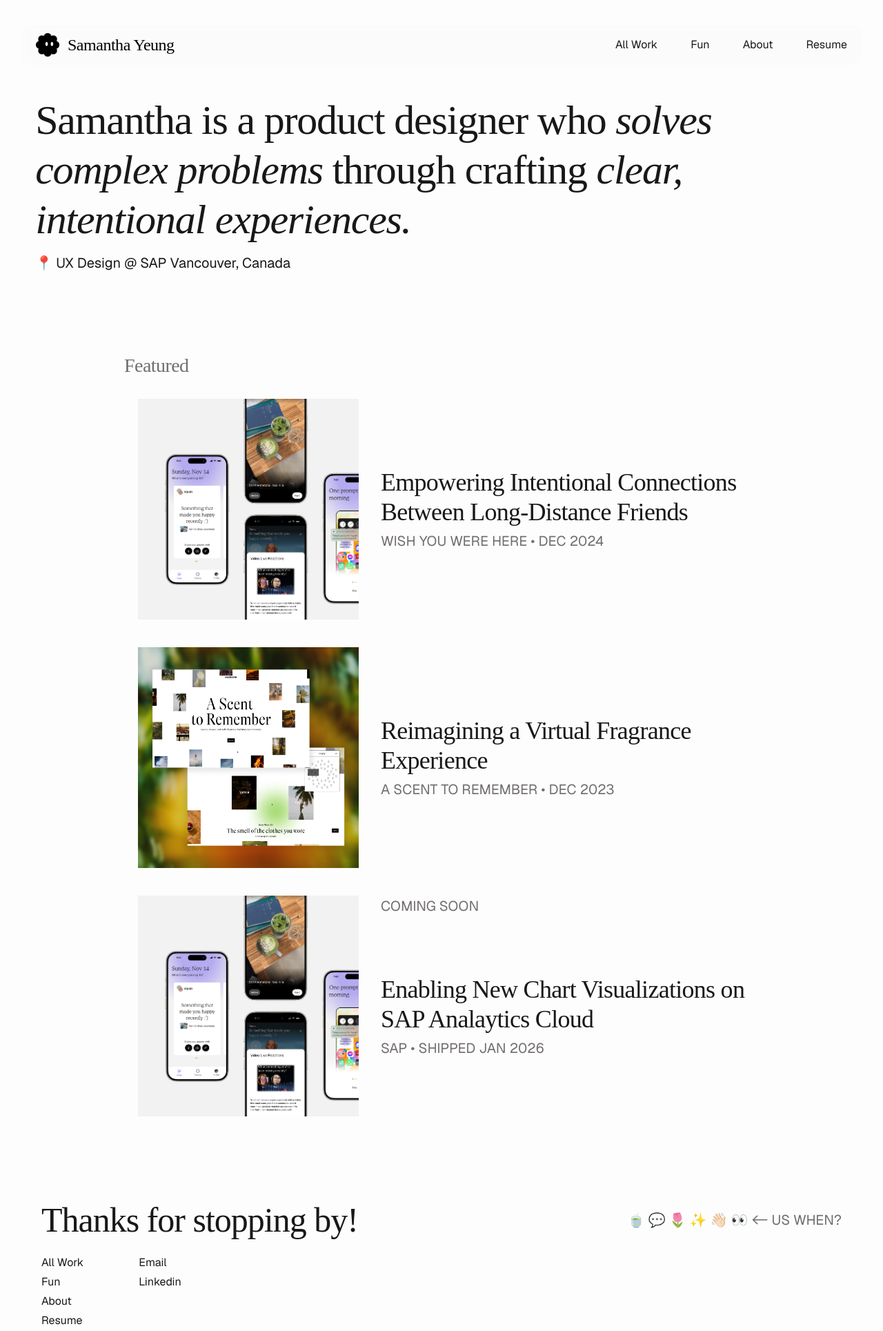
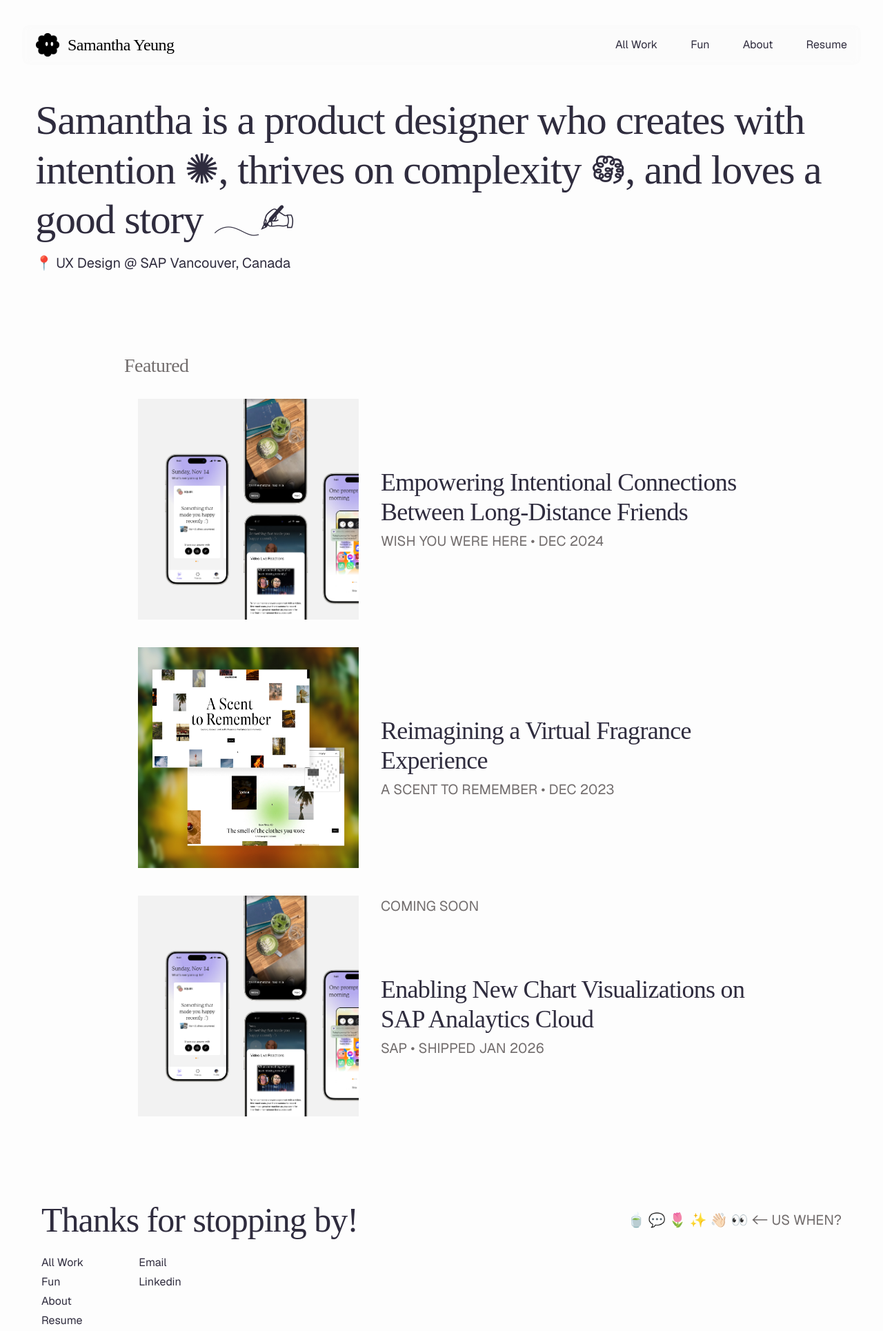
Before and after one commit to samanthaayeung/Portfolio, a plain HTML site: page index.html in a window 1280 px wide. Shown: the top 1929 px of the page at 69% size. Drawn offline with nearby package versions, Linux system fonts and the light colour scheme; a web font is replaced by a local one.

Commit message:
just changed some copy and css styles

```diff
--- a/css/style.css
+++ b/css/style.css
@@ -1,7 +1,7 @@
 /* Color variables */
 
 :root {
-    --color-black: #191818;
+    --color-black: #2F2C3E;
     --color-white: #FDFDFD;
     --color-grey-1: #EDEDED;
     --color-grey-2: #726D6D;
@@ -72,7 +72,7 @@
 /* H1 */
 h1 {
     font-family: 'Sentient', 'Source Serif Pro', serif;
-    font-weight: 400;
+    font-weight: 300;
     font-size: clamp(2rem, 5vw, 3.75rem); /* min 36px, max 60px */
     line-height: 1.2;
     letter-spacing: -0.02em;
@@ -83,7 +83,7 @@ h1 {
   /* H2 */
   h2 {
     font-family: 'Sentient', 'Source Serif Pro', serif;
-    font-weight: 400;
+    font-weight: 300;
     font-size: clamp(2rem, 4.2vw, 3.125rem); /* min 32px, max 50px */
     line-height: 1.2;
     letter-spacing: -0.02em;
@@ -94,7 +94,7 @@ h1 {
   /* H3 */
   h3 {
     font-family: 'Sentient', 'Source Serif Pro', serif;
-    font-weight: 400;
+    font-weight: 300;
     font-size: clamp(1.5rem, 3vw, 2.25rem); /* min 24px, max 36px */
     line-height: 1.2;
     letter-spacing: -0.02em;
@@ -105,7 +105,7 @@ h1 {
   /* H4 */
   h4 {
     font-family: 'Sentient', 'Source Serif Pro', serif;
-    font-weight: 400;
+    font-weight: 300;
     font-size: clamp(1.375rem, 3vw, 1.75rem); /* min 22px, max 28px */
     line-height: 1.2;
     letter-spacing: -0.02em;
@@ -279,7 +279,7 @@ header {
       align-items: center;
       gap: 0.75rem;
       font-family: 'Sentient', 'Source Serif Pro', serif;
-      font-weight: 400;
+      font-weight: 300;
       font-size: clamp(1.25rem, 3vw, 1.5rem); /* min 22px, max 28px */
       line-height: 1.2;
       letter-spacing: -0.02em;
--- a/index.html
+++ b/index.html
@@ -36,7 +36,7 @@
 
   <main>
     <section class="hero">
-      <h1>Samantha is a product designer who <i>solves complex problems</i> through crafting <i>clear, intentional experiences.</i></h1>
+      <h1>Samantha is a product designer who creates with intention ✺, thrives on complexity 𖡎, and loves a good story 𓂃✍︎</h1>
       <h6>📍 UX Design @ SAP Vancouver, Canada</h6>
     </section>
 
```
Also changed, not shown: 1 other file.
